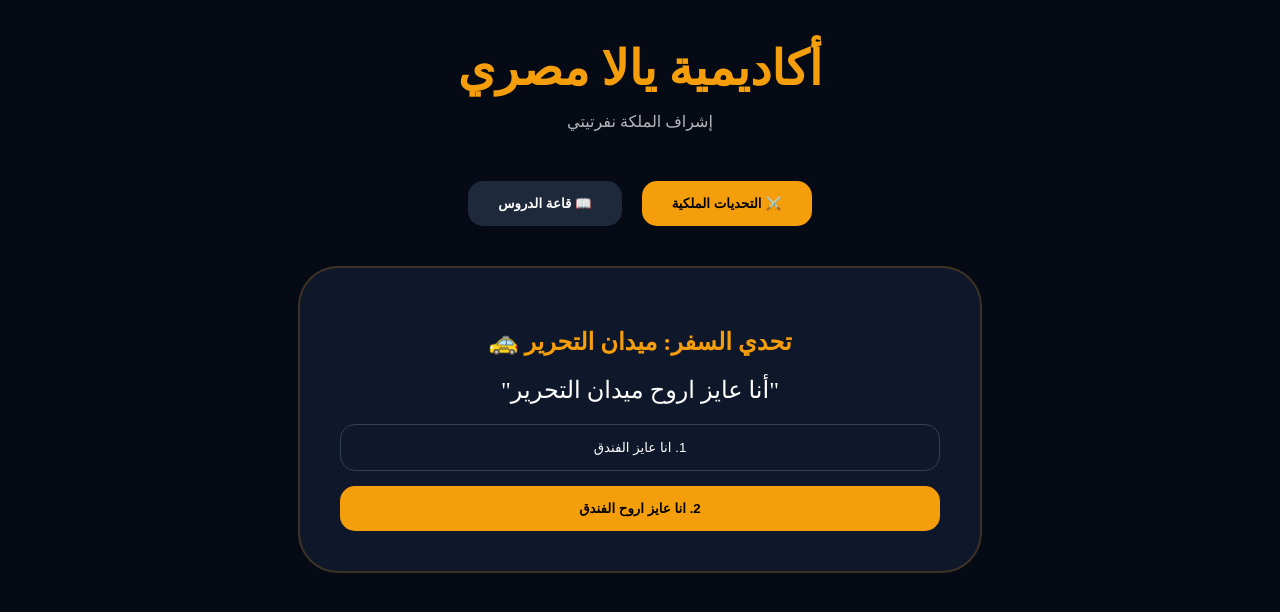
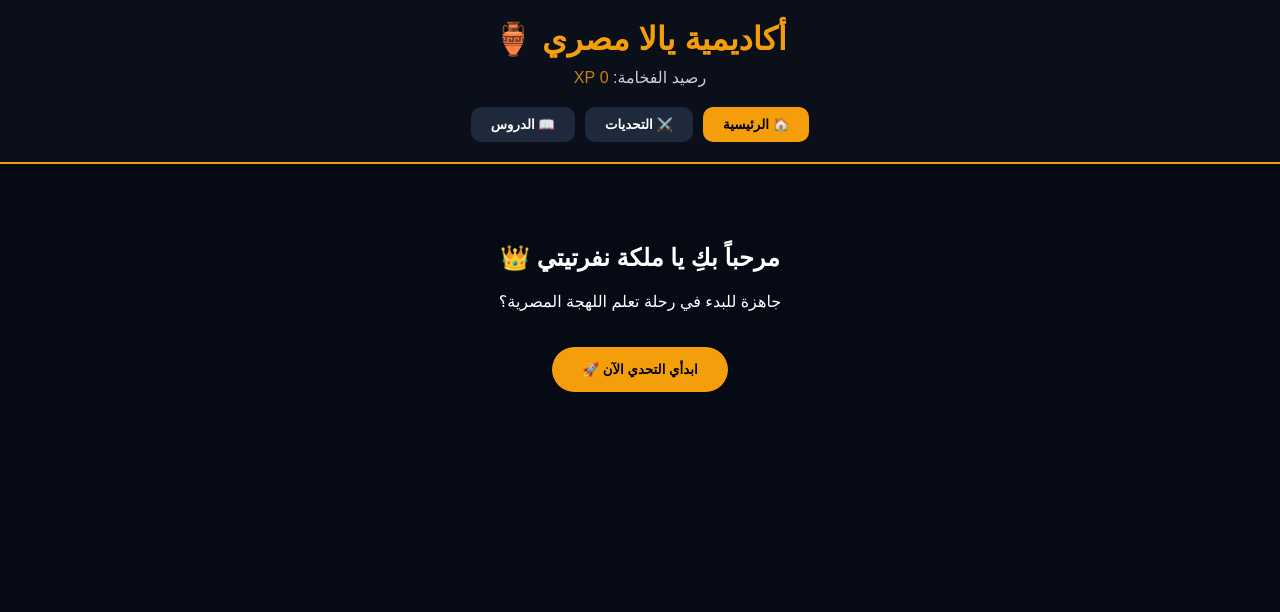
Before and after one commit to adamahmed29623-bit/Yalla-Masry-simulation-, a Next.js app: page / in a window 1280 px wide. Shown: the top 612 px of the page. Built offline with nearby package versions, Linux system fonts and the light colour scheme.

Commit message:
Update page.tsx

```diff
--- a/src/app/page.tsx
+++ b/src/app/page.tsx
@@ -1,63 +1,103 @@
-
 'use client';
 import React, { useState } from 'react';
 
-export default function ImperialAcademy() {
-  const [activeTab, setActiveTab] = useState('challenges');
+export default function YallaMasryAcademy() {
+  // الحالات البرمجية (العقل المحرك)
+  const [view, setView] = useState('home');
   const [feedback, setFeedback] = useState('');
+  const [points, setPoints] = useState(0);
 
-  const checkAnswer = (correct: boolean) => {
-    if (correct) {
-      setFeedback('🏰 أحسنتِ يا جلالة الملكة! إجابة ملكية صحيحة');
+  // دالة تغيير الأقسام (الحركة)
+  const goTo = (pageName: string) => {
+    console.log("الانتقال إلى:", pageName); // للتأكد في المتصفح
+    setView(pageName);
+    setFeedback('');
+  };
+
+  const handleChallenge = (isCorrect: boolean) => {
+    if (isCorrect) {
+      setFeedback('🏰 أحسنتِ! إجابة ملكية صحيحة (+10 XP)');
+      setPoints(prev => prev + 10);
     } else {
-      setFeedback('⚠️ المحاولة فخر للملكات، جربي مرة أخرى بدقة');
+      setFeedback('⚠️ جربي مرة أخرى بتركيز أكبر');
     }
   };
 
   return (
-    <div style={{ backgroundColor: '#050a15', color: 'white', minHeight: '100vh', padding: '40px 20px', textAlign: 'center' }}>
+    <div style={{ backgroundColor: '#050a15', color: 'white', minHeight: '100vh', fontFamily: 'sans-serif', direction: 'rtl' }}>
 
-      {/* عنوان الأكاديمية - الهوية الإمبراطورية */}
-      <header style={{ marginBottom: '50px' }}>
-        <h1 style={{ color: '#f59e0b', fontSize: '3rem', margin: 0 }}>أكاديمية يالا مصري</h1>
-        <p style={{ opacity: 0.7 }}>إشراف الملكة نفرتيتي</p>
+      {/* الهيدر الملكي الثابت */}
+      <header style={{ padding: '20px', textAlign: 'center', background: '#0a0f1a', borderBottom: '2px solid #f59e0b' }}>
+        <h1 style={{ color: '#f59e0b', margin: '0 0 10px 0' }}>أكاديمية يالا مصري 🏺</h1>
+        <p style={{ margin: 0, opacity: 0.8 }}>رصيد الفخامة: <span style={{color:'#f59e0b'}}>{points} XP</span></p>
+
+        {/* أزرار التحكم - يجب أن تضغط وتغير الصفحة */}
+        <div style={{ marginTop: '20px', display: 'flex', justifyContent: 'center', gap: '10px' }}>
+          <button onClick={() => goTo('home')} style={btnStyle(view === 'home')}>🏠 الرئيسية</button>
+          <button onClick={() => goTo('challenges')} style={btnStyle(view === 'challenges')}>⚔️ التحديات</button>
+          <button onClick={() => goTo('lessons')} style={btnStyle(view === 'lessons')}>📖 الدروس</button>
+        </div>
       </header>
 
-      {/* أزرار التحكم - تعمل باللمس والضغط */}
-      <div style={{ display: 'flex', justifyContent: 'center', gap: '20px', marginBottom: '40px' }}>
-        <button onClick={() => {setActiveTab('challenges'); setFeedback('');}}
-          style={{ padding: '15px 30px', borderRadius: '15px', border: 'none', cursor: 'pointer', fontWeight: 'bold', backgroundColor: activeTab === 'challenges' ? '#f59e0b' : '#1e293b', color: activeTab === 'challenges' ? 'black' : 'white' }}>
-          ⚔️ التحديات الملكية
-        </button>
-        <button onClick={() => {setActiveTab('lessons'); setFeedback('');}}
-          style={{ padding: '15px 30px', borderRadius: '15px', border: 'none', cursor: 'pointer', fontWeight: 'bold', backgroundColor: activeTab === 'lessons' ? '#f59e0b' : '#1e293b', color: activeTab === 'lessons' ? 'black' : 'white' }}>
-          📖 قاعة الدروس
+      <main style={{ maxWidth: '600px', margin: '40px auto', padding: '20px' }}>
+
+        {/* محتوى الرئيسية */}
+        {view === 'home' && (
+          <div style={{ textAlign: 'center', animation: 'fadeIn 0.5s' }}>
+            <h2>مرحباً بكِ يا ملكة نفرتيتي 👑</h2>
+            <p>جاهزة للبدء في رحلة تعلم اللهجة المصرية؟</p>
+            <button onClick={() => goTo('challenges')} style={{ padding: '15px 30px', background: '#f59e0b', border: 'none', borderRadius: '50px', fontWeight: 'bold', cursor: 'pointer', marginTop: '20px' }}>
+              ابدأي التحدي الآن 🚀
             </button>
           </div>
+        )}
 
-      {/* منطقة التحديات - كما في الصور */}
-      {activeTab === 'challenges' && (
-        <div style={{ maxWidth: '600px', margin: '0 auto', backgroundColor: '#0f172a', padding: '40px', borderRadius: '40px', border: '2px solid rgba(245,158,11,0.2)' }}>
-          <h2 style={{ color: '#f59e0b' }}>تحدي السفر: ميدان التحرير 🚕</h2>
-          <p style={{ fontSize: '1.5rem', margin: '20px 0' }}>"أنا عايز اروح ميدان التحرير"</p>
-          <div style={{ display: 'grid', gap: '15px' }}>
-            <button onClick={() => checkAnswer(false)} style={{ padding: '15px', borderRadius: '15px', border: '1px solid #334155', background: 'none', color: 'white', cursor: 'pointer' }}>1. انا عايز الفندق</button>
-            <button onClick={() => checkAnswer(true)} style={{ padding: '15px', borderRadius: '15px', border: 'none', background: '#f59e0b', color: 'black', cursor: 'pointer', fontWeight: '900' }}>2. انا عايز اروح الفندق</button>
+        {/* محتوى التحديات */}
+        {view === 'challenges' && (
+          <div style={{ background: '#0f172a', padding: '30px', borderRadius: '20px', border: '1px solid #f59e0b', textAlign: 'center' }}>
+            <h3>تحدي التاكسي 🚕</h3>
+            <p style={{ fontSize: '1.2rem' }}>"أنا عايز اروح ميدان التحرير"</p>
+            <div style={{ display: 'grid', gap: '10px', marginTop: '20px' }}>
+              <button onClick={() => handleChallenge(false)} style={choiceStyle}>1. انا عايز الفندق</button>
+              <button onClick={() => handleChallenge(true)} style={{...choiceStyle, borderColor: '#f59e0b'}}>2. انا عايز اروح الفندق ✅</button>
             </div>
             {feedback && <p style={{ marginTop: '20px', color: feedback.includes('أحسنت') ? '#4ade80' : '#f87171', fontWeight: 'bold' }}>{feedback}</p>}
           </div>
         )}
 
-      {/* قاعة الدروس - نظام الإطلاق المبدئي */}
-      {activeTab === 'lessons' && (
-        <div style={{ maxWidth: '700px', margin: '0 auto', padding: '50px', backgroundColor: '#0f172a', borderRadius: '40px' }}>
-          <h2 style={{ fontSize: '2.5rem' }}>قاعة الدروس الملكية</h2>
-          <p style={{ color: '#f59e0b' }}>يتم الآن تحميل "رحلة نفرتيتي" المحدثة بذكاء جميناي...</p>
-          <div style={{ height: '4px', background: '#1e293b', marginTop: '30px', borderRadius: '2px', overflow: 'hidden' }}>
+        {/* محتوى الدروس */}
+        {view === 'lessons' && (
+          <div style={{ textAlign: 'center', padding: '40px', background: '#0a0f1a', borderRadius: '20px' }}>
+            <h2>قاعة الدروس الملكية</h2>
+            <p style={{ color: '#f59e0b' }}>جاري تحميل الرحلة... 80%</p>
+            <div style={{ width: '100%', height: '10px', background: '#1e293b', borderRadius: '5px', overflow: 'hidden' }}>
               <div style={{ width: '80%', height: '100%', background: '#f59e0b' }}></div>
             </div>
           </div>
         )}
+      </main>
     </div>
   );
 }
+
+// تنسيقات مساعدة للأزرار
+const btnStyle = (active: boolean) => ({
+  padding: '10px 20px',
+  borderRadius: '10px',
+  border: 'none',
+  cursor: 'pointer',
+  backgroundColor: active ? '#f59e0b' : '#1e293b',
+  color: active ? 'black' : 'white',
+  fontWeight: 'bold' as const,
+  transition: '0.3s'
+});
+
+const choiceStyle = {
+  padding: '15px',
+  borderRadius: '12px',
+  border: '1px solid #334155',
+  background: 'none',
+  color: 'white',
+  cursor: 'pointer',
+  fontWeight: 'bold' as const
+};
```
Lines whose indentation alone changed are shown as unchanged.
